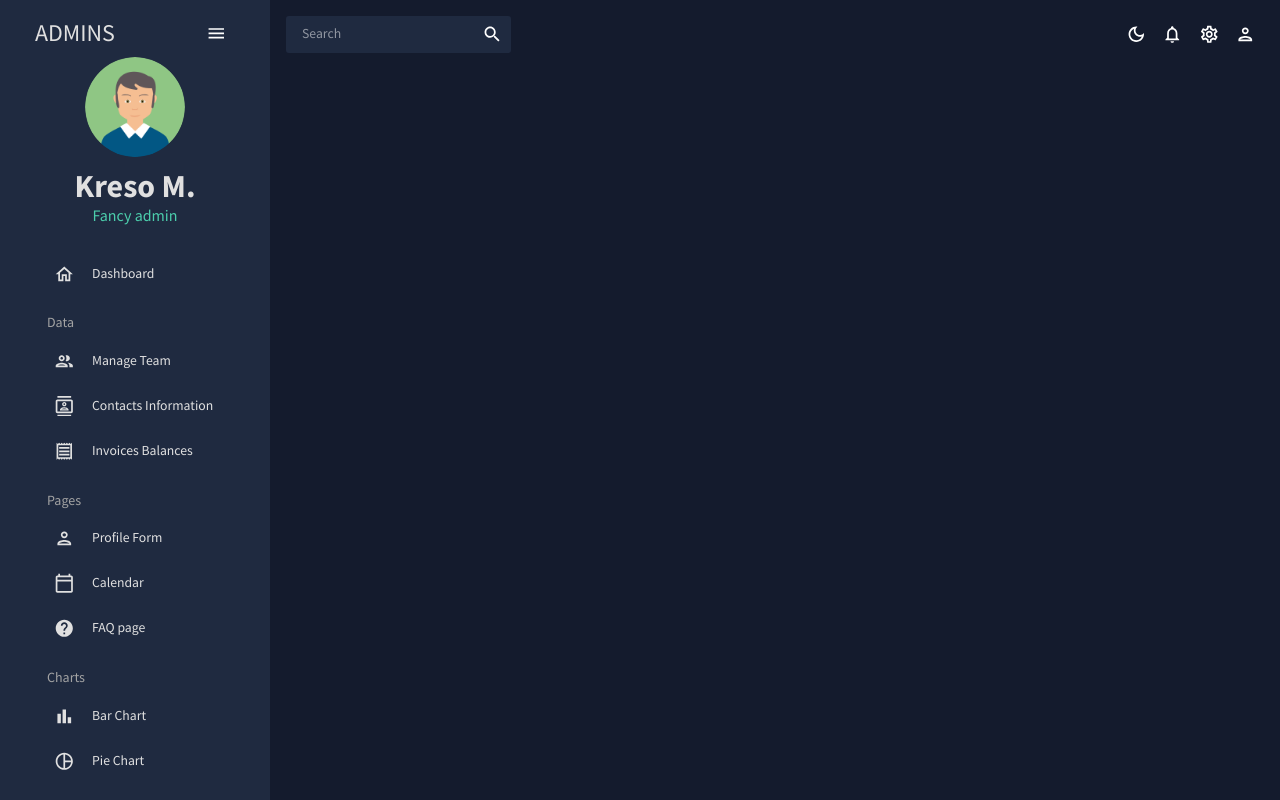
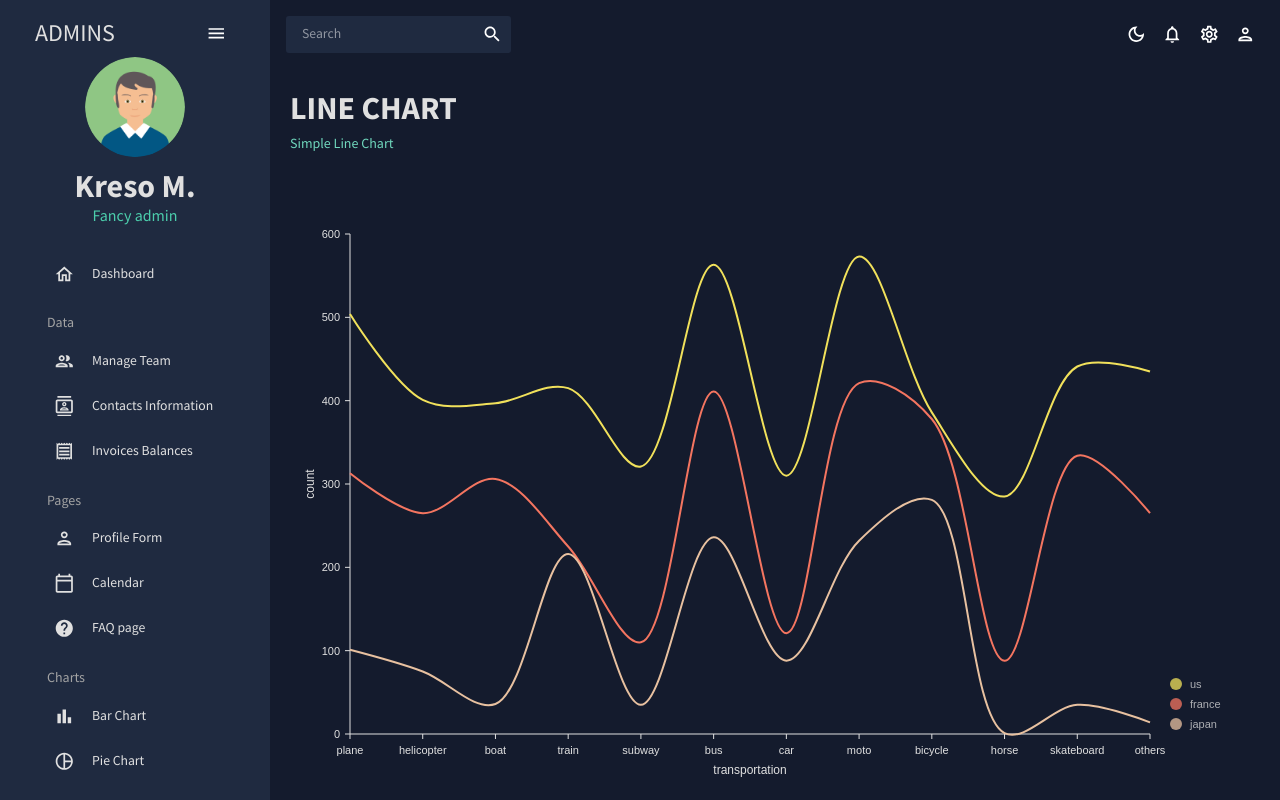
Before and after one commit to kresomarenic/react-dashboard, a React (Create React App) app: page /line in a window 1280 px wide. Built offline with nearby package versions, Linux system fonts and the light colour scheme; a web font is replaced by a local one.

Commit message:
Added Geo chart page

```diff
--- a/src/App.js
+++ b/src/App.js
@@ -12,10 +12,8 @@
 import FAQ from "./scenes/faq";
 import Bar from "./scenes/bar";
 import Pie from "./scenes/pie";
-/* import Line from "./scenes/line"; */
-
-
-/* import Geography from "./scenes/geography"; */
+import Line from "./scenes/line";
+import Geography from "./scenes/geography";
 
 
 
@@ -41,10 +39,8 @@
               <Route path="/faq" element={<FAQ/>}></Route>
               {<Route path="/bar" element={<Bar/>}></Route>}
               {<Route path="/pie" element={<Pie/>}></Route>}
-              {/*<Route path="/line" element={<Line/>}></Route>*/}
-
-              {/*<Route path="/geography" element={<Geography/>}></Route>*/}
-
+              {<Route path="/line" element={<Line/>}></Route>}
+              {<Route path="/geography" element={<Geography/>}></Route>}
             </Routes>
           </main>
         </div>
--- /dev/null
+++ b/src/components/GeoChart.jsx
@@ -0,0 +1,88 @@
+import { ResponsiveChoropleth } from "@nivo/geo";
+import { useTheme } from "@mui/material";
+import { tokens } from "../theme";
+import { mockGeographyData as data} from "../data/mockData";
+import { geoFeatures } from "../data/mockGeoFeatures"
+
+
+const GeoChart = ({ isDashboard = false }) => {
+
+    const theme = useTheme();
+    const colors = tokens(theme.palette.mode);
+
+    return (
+        <ResponsiveChoropleth
+        data={data}
+        theme={{
+            axis: {
+                domain: {
+                    line: {
+                        stroke: colors.grey[100]
+                    }
+                },
+                legend: {
+                    text: {
+                        fill: colors.grey[100]
+                    }
+                },
+                ticks: {
+                    line: {
+                        stroke: colors.grey[100],
+                        strokeWidth: 1
+                    },
+                    text: {
+                        fill: colors.grey[100]
+                    }
+                }
+            },
+            legends: {
+                text:{
+                    fill: colors.grey[100]
+                }
+            }
+        }}
+        features={geoFeatures.features}
+        margin={{ top: 0, right: 0, bottom: 0, left: 0 }}
+
+        domain={[ 0, 1000000 ]}
+        unknownColor="#666666"
+        label="properties.name"
+        valueFormat=".2s"
+        projectionScale={isDashboard ? 40 : 150}
+        projectionTranslation={isDashboard ? [ 0.49, 0.6 ] : [ 0.5, 0.5 ]}
+        projectionRotation={[ 0, 0, 0 ]}
+        borderWidth={1.5}
+        borderColor="#FFF"
+        legends={
+            !isDashboard ?
+            [{
+                anchor: 'bottom-left',
+                direction: 'column',
+                justify: true,
+                translateX: 20,
+                translateY: -100,
+                itemsSpacing: 0,
+                itemWidth: 94,
+                itemHeight: 18,
+                itemDirection: 'left-to-right',
+                itemTextColor: colors.grey[100],
+                itemOpacity: 0.85,
+                symbolSize: 18,
+                effects: [
+                    {
+                        on: 'hover',
+                        style: {
+                            itemTextColor: '#FFFFFF',
+                            itemOpacity: 1
+                        }
+                    }
+                ]
+            }
+        ] : undefined
+        }
+    />
+    );
+
+}
+
+export default GeoChart;
--- /dev/null
+++ b/src/components/LineChart.jsx
@@ -0,0 +1,120 @@
+import { ResponsiveLine } from "@nivo/line";
+import { useTheme } from "@mui/material";
+import { tokens } from "../theme";
+import { mockLineData as data} from "../data/mockData";
+
+
+const LineChart = ({ isDashboard = false}) => {
+
+    const theme = useTheme();
+    const colors = tokens(theme.palette.mode);
+
+    return (
+        <ResponsiveLine
+        data={data}
+        theme= {{
+            axis: {
+                domain: {
+                    line: {
+                        stroke: colors.grey[100]
+                    }
+                },
+                legend: {
+                    text: {
+                        fill: colors.grey[100]
+                    }
+                },
+                ticks: {
+                    line:{
+                        stroke: colors.grey[100],
+                        strokeWidth: 1
+                    },
+                    text:{
+                        fill: colors.grey[100]
+                    }
+                }
+            },
+            legends: {
+                text: {
+                    fill: colors.grey[100]
+                }
+            },
+            tooltip: {
+                container: {
+                    color: colors.primary[500]
+                }
+            }
+        }}
+        colors={ isDashboard ? {datum: "color"} : {scheme: "nivo" }}
+        margin={{ top: 50, right: 110, bottom: 50, left: 60 }}
+        xScale={{ type: 'point' }}
+        yScale={{
+            type: 'linear',
+            min: 'auto',
+            max: 'auto',
+            stacked: true,
+            reverse: false
+        }}
+        yFormat=" >-.2f"
+        curve="catmullRom"
+        axisTop={null}
+        axisRight={null}
+        axisBottom={{
+            orient: 'bottom',
+            tickSize: 5,
+            tickPadding: 5,
+            tickRotation: 0,
+            legend: isDashboard ? undefined : 'transportation',
+            legendOffset: 36,
+            legendPosition: 'middle'
+        }}
+        axisLeft={{
+            orient: 'left',
+            tickSize: 5,
+            tickValues: 5,
+            tickPadding: 5,
+            tickRotation: 0,
+            legend: isDashboard ? undefined : 'count',
+            legendOffset: -40,
+            legendPosition: 'middle'
+        }}
+        enableGridX={false}
+        enableGridY={false}
+        pointSize={10}
+        pointColor={{ theme: 'background' }}
+        pointBorderWidth={2}
+        pointBorderColor={{ from: 'serieColor' }}
+        pointLabelYOffset={-12}
+        useMesh={true}
+        legends={[
+            {
+                anchor: 'bottom-right',
+                direction: 'column',
+                justify: false,
+                translateX: 100,
+                translateY: 0,
+                itemsSpacing: 0,
+                itemDirection: 'left-to-right',
+                itemWidth: 80,
+                itemHeight: 20,
+                itemOpacity: 0.75,
+                symbolSize: 12,
+                symbolShape: 'circle',
+                symbolBorderColor: 'rgba(0, 0, 0, .5)',
+                effects: [
+                    {
+                        on: 'hover',
+                        style: {
+                            itemBackground: 'rgba(0, 0, 0, .03)',
+                            itemOpacity: 1
+                        }
+                    }
+                ]
+            }
+        ]}
+    />
+    );
+
+}
+
+export default LineChart;
--- /dev/null
+++ b/src/scenes/geography/index.jsx
@@ -0,0 +1,22 @@
+import { Box, colors, useTheme } from "@mui/material";
+import Header from "../../components/Header";
+import GeoChart from "../../components/GeoChart";
+import { tokens } from "../../theme";
+
+const Geography = () => {
+
+    const theme = useTheme();
+    const colors = tokens(theme.palette.mode);
+
+    return (
+        <Box m="20px">
+            <Header title="GEOGRAPHY CHART" subtitle="Simple Geography Chart" />
+            <Box height="75vh" border={`1px solid ${colors.grey[100]}`} borderRadius="4px">
+                <GeoChart />
+            </Box>
+        </Box>
+    );
+
+}
+
+export default Geography;
--- /dev/null
+++ b/src/scenes/line/index.jsx
@@ -0,0 +1,18 @@
+import { Box } from "@mui/material";
+import Header from "../../components/Header";
+import LineChart from "../../components/LineChart";
+
+const Line = () => {
+
+    return (
+        <Box m="20px">
+            <Header title="LINE CHART" subtitle="Simple Line Chart" />
+            <Box height="75vh">
+                <LineChart />
+            </Box>
+        </Box>
+    );
+
+}
+
+export default Line;
```
